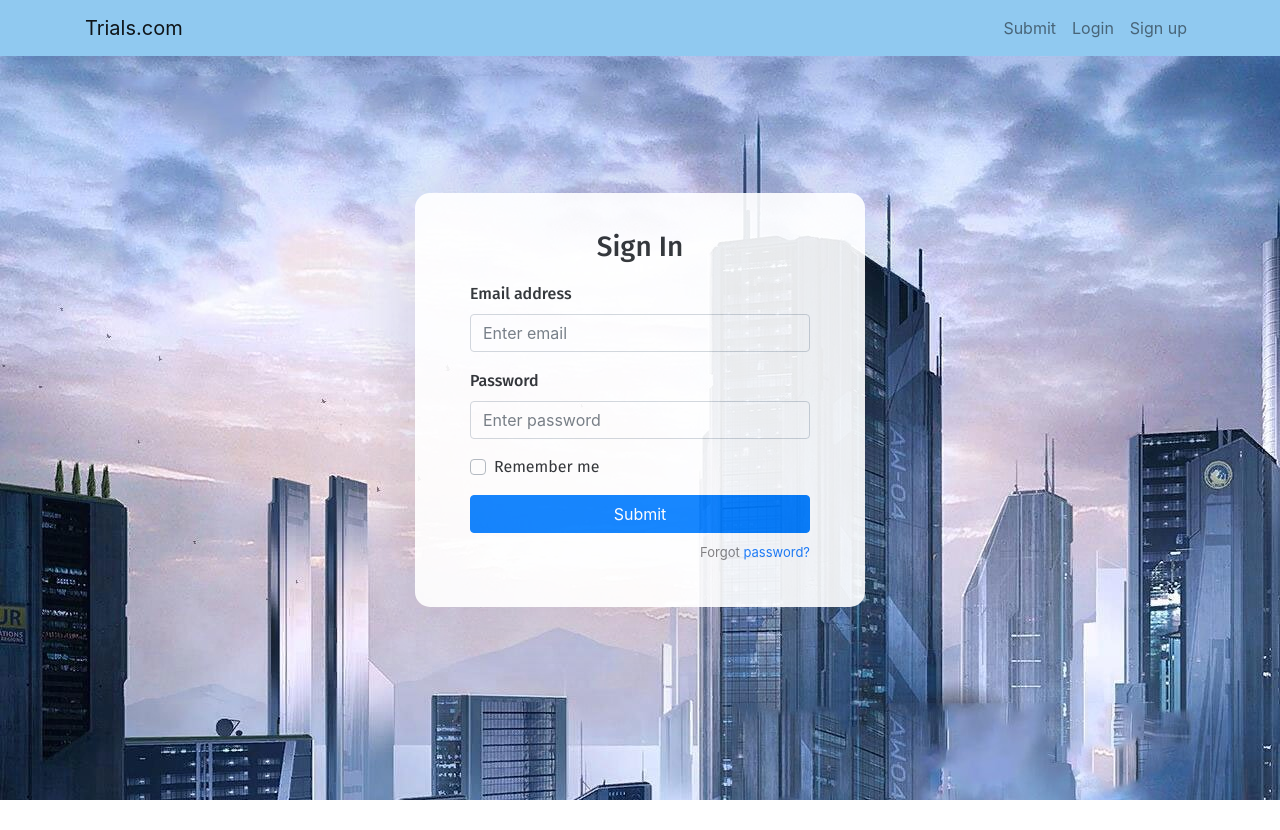
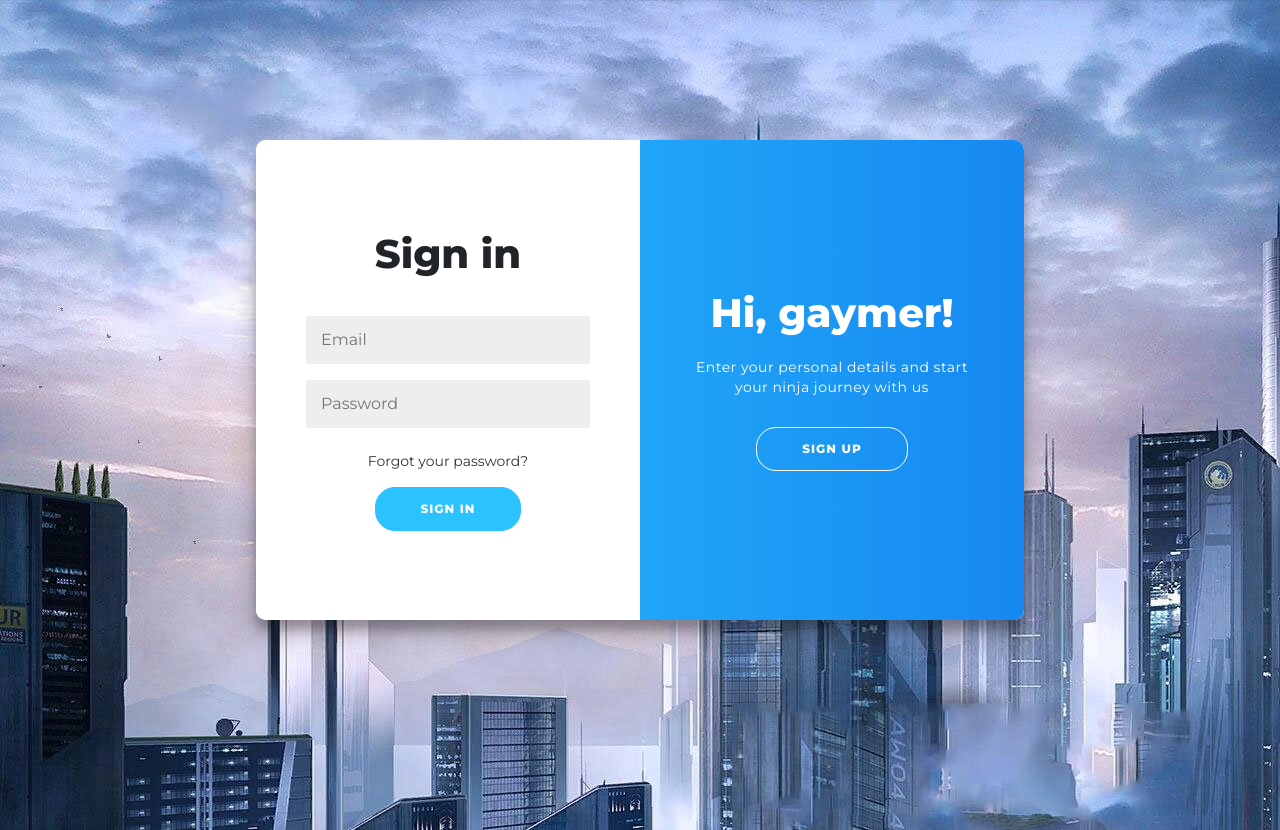
Before and after one commit to rjburgerr1/Trials-Ninja-Points, a React (Create React App) app in the folder Trials.com/react-frontend/: page / in a window 1280 px wide. Before the commit the page ends 800 px from the top, so only its background shows below. Built offline with nearby package versions, Linux system fonts and the light colour scheme.

Commit message:
signin signup redesign
Removed old navbar, redesigned the signin/signup page and cleaned up the source a little

```diff
--- a/Trials.com/react-frontend/src/App.css
+++ /dev/null
@@ -1,38 +0,0 @@
-.App {
-  text-align: center;
-}
-
-.App-logo {
-  height: 40vmin;
-  pointer-events: none;
-}
-
-@media (prefers-reduced-motion: no-preference) {
-  .App-logo {
-    animation: App-logo-spin infinite 20s linear;
-  }
-}
-
-.App-header {
-  background-color: #282c34;
-  min-height: 100vh;
-  display: flex;
-  flex-direction: column;
-  align-items: center;
-  justify-content: center;
-  font-size: calc(10px + 2vmin);
-  color: white;
-}
-
-.App-link {
-  color: #61dafb;
-}
-
-@keyframes App-logo-spin {
-  from {
-    transform: rotate(0deg);
-  }
-  to {
-    transform: rotate(360deg);
-  }
-}
--- a/Trials.com/react-frontend/src/App.js
+++ b/Trials.com/react-frontend/src/App.js
@@ -1,56 +1,15 @@
-import React from "react";
-import "../node_modules/bootstrap/dist/css/bootstrap.min.css";
-import "./App.css";
-import { BrowserRouter as Router, Switch, Route, Link } from "react-router-dom";
-
-import Login from "./components/login.component";
-import SignUp from "./components/signup.component";
-import Submit from "./components/submit.component";
+import React from 'react';
+import { BrowserRouter as Router, Switch, Route } from 'react-router-dom';
+import SignInSignUp from './pages/signin_signup';
 
 function App() {
-  return (
-    <Router>
-      <div className="App">
-        <nav className="navbar navbar-expand-lg navbar-light fixed-top">
-          <div className="container">
-            <Link className="navbar-brand" to={"/sign-in"}>
-              Trials.com
-            </Link>
-            <div className="collapse navbar-collapse" id="navbarTogglerDemo02">
-              <ul className="navbar-nav ml-auto">
-                <li className="nav-item">
-                  <Link className="nav-link" to={"/submit"}>
-                    Submit
-                  </Link>
-                </li>
-                <li className="nav-item">
-                  <Link className="nav-link" to={"/sign-in"}>
-                    Login
-                  </Link>
-                </li>
-                <li className="nav-item">
-                  <Link className="nav-link" to={"/sign-up"}>
-                    Sign up
-                  </Link>
-                </li>
-              </ul>
-            </div>
-          </div>
-        </nav>
-
-        <div className="auth-wrapper">
-          <div className="auth-inner">
+    return (
+        <Router>
             <Switch>
-              <Route exact path="/" component={Login} />
-              <Route path="/submit" component={Submit} />
-              <Route path="/sign-in" component={Login} />
-              <Route path="/sign-up" component={SignUp} />
+                <Route path='/' exact component={SignInSignUp} />
             </Switch>
-          </div>
-        </div>
-      </div>
-    </Router>
-  );
+        </Router>
+    );
 }
 
 export default App;
--- a/Trials.com/react-frontend/src/data/config.js
+++ b/Trials.com/react-frontend/src/data/config.js
@@ -3,7 +3,7 @@
 const config = {
   host: "localhost",
   user: "root",
-  password: "Sleeping1!",
+  password: "pass",
   database: "trialsnp",
 };
 
--- a/Trials.com/react-frontend/src/index.css
+++ /dev/null
@@ -1,86 +0,0 @@
-@import url("https://fonts.googleapis.com/css?family=Fira+Sans:400,500,600,700,800");
-
-* {
-  box-sizing: border-box;
-}
-body {
-  background-image: url("./images/Fusion\ Title\ Screen.jpg");
-  /* background: #1c8ef9 !important;*/
-  min-height: 100vh;
-  display: flex;
-  font-weight: 400;
-  font-family: "Fira Sans", sans-serif;
-}
-
-h1,
-h2,
-h3,
-h4,
-h5,
-h6,
-label,
-span {
-  font-weight: 500;
-  font-family: "Fira Sans", sans-serif;
-}
-
-body,
-html,
-.App,
-#root,
-.auth-wrapper {
-  width: 100%;
-  height: 100%;
-}
-
-.navbar-light {
-  background-color: #90c9f0;
-  box-shadow: 0px 14px 80px rgba(34, 35, 58, 0.2);
-}
-
-.auth-wrapper {
-  display: flex;
-  justify-content: center;
-  flex-direction: column;
-  text-align: left;
-}
-
-.auth-inner {
-  width: 450px;
-  margin: auto;
-  background: #ffffff;
-  opacity: 0.9;
-  box-shadow: 0px 14px 80px rgba(34, 35, 58, 0.2);
-  padding: 40px 55px 45px 55px;
-  border-radius: 15px;
-  transition: all 0.3s;
-}
-
-.auth-wrapper .form-control:focus {
-  border-color: #167bff;
-  box-shadow: none;
-}
-
-.auth-wrapper h3 {
-  text-align: center;
-  margin: 0;
-  line-height: 1;
-  padding-bottom: 20px;
-}
-
-.custom-control-label {
-  font-weight: 400;
-}
-
-.forgot-password,
-.forgot-password a {
-  text-align: right;
-  font-size: 13px;
-  padding-top: 10px;
-  color: #7f7d7d;
-  margin: 0;
-}
-
-.forgot-password a {
-  color: #167bff;
-}
--- a/Trials.com/react-frontend/src/index.js
+++ b/Trials.com/react-frontend/src/index.js
@@ -1,12 +1,5 @@
 import React from "react";
 import ReactDOM from "react-dom";
-import { BrowserRouter } from "react-router-dom";
-import "./index.css";
-import App from "./App";
+import App from './pages/signin_signup';
 
-ReactDOM.render(
-  <BrowserRouter>
-    <App />
-  </BrowserRouter>,
-  document.getElementById("root")
-);
+ReactDOM.render(<App />, document.getElementById('root'));
--- /dev/null
+++ b/Trials.com/react-frontend/src/pages/css/signin_signup.css
@@ -0,0 +1,252 @@
+@import url('https://fonts.googleapis.com/css?family=Montserrat:400,800');
+
+* {
+	box-sizing: border-box;
+}
+
+body {
+	background-image: url("../../images/Fusion\ Title\ Screen.jpg");
+	/*background: #f6f5f7;*/
+	display: flex;
+	justify-content: center;
+	align-items: center;
+	flex-direction: column;
+	font-family: 'Montserrat', sans-serif;
+	height: 100vh;
+	margin: -20px 0 50px;
+}
+
+h1 {
+	font-weight: bold;
+	margin: 0;
+}
+
+h2 {
+	text-align: center;
+}
+
+p {
+	font-size: 14px;
+	font-weight: 100;
+	line-height: 20px;
+	letter-spacing: 0.5px;
+	margin: 20px 0 30px;
+}
+
+span {
+	font-size: 12px;
+}
+
+a {
+	color: #333;
+	font-size: 14px;
+	text-decoration: none;
+	margin: 15px 0;
+}
+
+button {
+	border-radius: 20px;
+	border: 1px solid #2bc3ff;
+	background-color: #2bc3ff;
+	color: #FFFFFF;
+	font-size: 12px;
+	font-weight: bold;
+	padding: 12px 45px;
+	letter-spacing: 1px;
+	text-transform: uppercase;
+	transition: transform 80ms ease-in;
+}
+
+button:active {
+	transform: scale(0.95);
+}
+
+button:focus {
+	outline: none;
+}
+
+button.ghost {
+	background-color: transparent;
+	border-color: #FFFFFF;
+}
+
+form {
+	background-color: #FFFFFF;
+	display: flex;
+	align-items: center;
+	justify-content: center;
+	flex-direction: column;
+	padding: 0 50px;
+	height: 100%;
+	text-align: center;
+}
+
+input {
+	background-color: #eee;
+	border: none;
+	padding: 12px 15px;
+	margin: 8px 0;
+	width: 100%;
+}
+
+.container {
+	background-color: #fff;
+	border-radius: 10px;
+  	box-shadow: 0 14px 28px rgba(0,0,0,0.25),
+			0 10px 10px rgba(0,0,0,0.22);
+	position: relative;
+	overflow: hidden;
+	width: 768px;
+	max-width: 100%;
+	min-height: 480px;
+}
+
+.form-container {
+	position: absolute;
+	top: 0;
+	height: 100%;
+	transition: all 0.6s ease-in-out;
+}
+
+.sign-in-container {
+	left: 0;
+	width: 50%;
+	z-index: 2;
+}
+
+.container.right-panel-active .sign-in-container {
+	transform: translateX(100%);
+}
+
+.sign-up-container {
+	left: 0;
+	width: 50%;
+	opacity: 0;
+	z-index: 1;
+}
+
+.container.right-panel-active .sign-up-container {
+	transform: translateX(100%);
+	opacity: 1;
+	z-index: 5;
+	animation: show 0.6s;
+}
+
+@keyframes show {
+	0%, 49.99% {
+		opacity: 0;
+		z-index: 1;
+	}
+
+	50%, 100% {
+		opacity: 1;
+		z-index: 5;
+	}
+}
+
+.overlay-container {
+	position: absolute;
+	top: 0;
+	left: 50%;
+	width: 50%;
+	height: 100%;
+	overflow: hidden;
+	transition: transform 0.6s ease-in-out;
+	z-index: 100;
+}
+
+.container.right-panel-active .overlay-container{
+	transform: translateX(-100%);
+}
+
+.overlay {
+	background: #2bc3ff;
+	background: -webkit-linear-gradient(to right, #2bc3ff, #1688f1);
+	background: linear-gradient(to right, #2bc3ff, #1688f1);
+	background-repeat: no-repeat;
+	background-size: cover;
+	background-position: 0 0;
+	color: #FFFFFF;
+	position: relative;
+	left: -100%;
+	height: 100%;
+	width: 200%;
+  	transform: translateX(0);
+	transition: transform 0.6s ease-in-out;
+}
+
+.container.right-panel-active .overlay {
+  	transform: translateX(50%);
+}
+
+.overlay-panel {
+	position: absolute;
+	display: flex;
+	align-items: center;
+	justify-content: center;
+	flex-direction: column;
+	padding: 0 40px;
+	text-align: center;
+	top: 0;
+	height: 100%;
+	width: 50%;
+	transform: translateX(0);
+	transition: transform 0.6s ease-in-out;
+}
+
+.overlay-left {
+	transform: translateX(-20%);
+}
+
+.container.right-panel-active .overlay-left {
+	transform: translateX(0);
+}
+
+.overlay-right {
+	right: 0;
+	transform: translateX(0);
+}
+
+.container.right-panel-active .overlay-right {
+	transform: translateX(20%);
+}
+
+.social-container {
+	margin: 15px 0;
+}
+
+.social-container a {
+	border: 1px solid #DDDDDD;
+	border-radius: 50%;
+	display: inline-flex;
+	justify-content: center;
+	align-items: center;
+	margin: 0 5px;
+	height: 40px;
+	width: 40px;
+}
+
+footer {
+    background-color: #222;
+    color: #fff;
+    font-size: 14px;
+    bottom: 0;
+    position: fixed;
+    left: 0;
+    right: 0;
+    text-align: center;
+    z-index: 999;
+}
+
+footer p {
+    margin: 10px 0;
+}
+
+footer i {
+    color: red;
+}
+
+footer a {
+    color: #3c97bf;
+    text-decoration: none;
+}
--- /dev/null
+++ b/Trials.com/react-frontend/src/pages/signin_signup.js
@@ -0,0 +1,66 @@
+import React from "react";
+import "../../node_modules/bootstrap/dist/css/bootstrap.min.css";
+import "./css/signin_signup.css";
+
+
+export default function signin_signup() {
+  const SignUpTransition = () => {
+    const container = document.getElementById("container");
+    container.classList.add("right-panel-active");
+  };
+
+  const SignInTransition = () => {
+    const container = document.getElementById("container");
+    container.classList.remove("right-panel-active");
+  };
+
+  return (
+    <div class="signin_signup">
+      <div class="container" id="container">
+
+        <div class="form-container sign-up-container">
+          <form action="http://localhost:3002/sign-up-complete" method="POST">
+            <h1>Create Account</h1>
+
+            <div class="social-container"></div>
+
+            <input type="text" placeholder="Username" name="username"/>
+            <input type="email" placeholder="Email" name="email"/>
+            <input type="password" placeholder="Password" name="password"/>
+            <button type="submit">Sign Up</button>
+          </form>
+        </div>
+
+        <div class="form-container sign-in-container">
+            <form action="#">
+              <h1>Sign in</h1>
+
+              <div class="social-container"></div>
+
+              <input type="email" placeholder="Email"/>
+              <input type="password" placeholder="Password"/>
+              <a href="#">Forgot your password?</a>
+              <button>Sign In</button>
+            </form>
+          </div>
+
+        <div class="overlay-container">
+          <div class="overlay">
+
+            <div class="overlay-panel overlay-left">
+              <h1>Welcome Back My Ninja!</h1>
+              <p>To keep connected with us please login with your personal info</p>
+              <button class="ghost" id="signIn" onClick={SignInTransition}>Sign In</button>
+            </div>
+
+            <div class="overlay-panel overlay-right">
+              <h1>Hi, gaymer!</h1>
+              <p>Enter your personal details and start your ninja journey with us</p>
+              <button class="ghost" id="signUp" onClick={SignUpTransition}>Sign Up</button>
+            </div>
+          </div>
+        </div>
+      </div>
+    </div>
+  );
+}
--- a/Trials.com/react-frontend/src/routes/signup.routes.js
+++ b/Trials.com/react-frontend/src/routes/signup.routes.js
@@ -34,6 +34,8 @@
         request.body.email +
         "' , `password` = '" +
         request.body.password +
+        "' , `username` = '" +
+        request.body.username +
         "'",
       request.body,
       (error, result) => {
```
Also changed, not shown: Trials.com/react-frontend/src/setupTests.js (deleted, +0 -5 lines), 2 other files (tests, documents, lock files or other folders).
